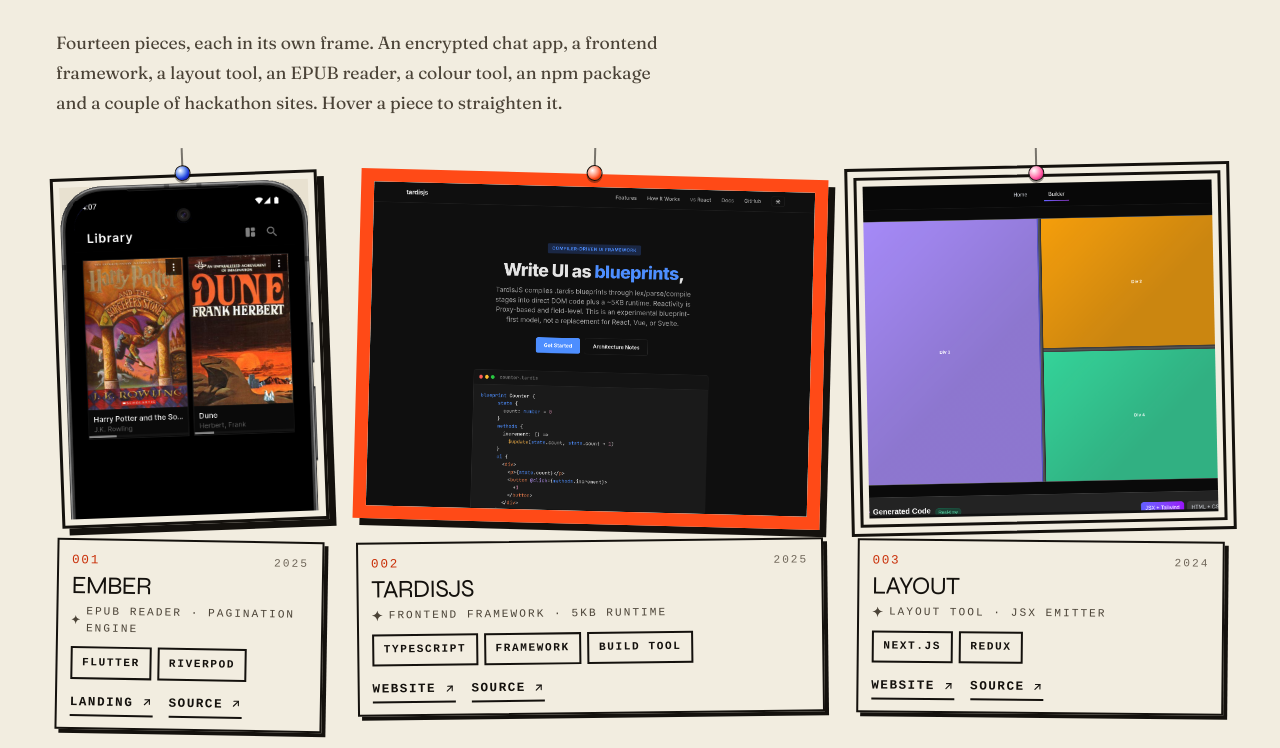
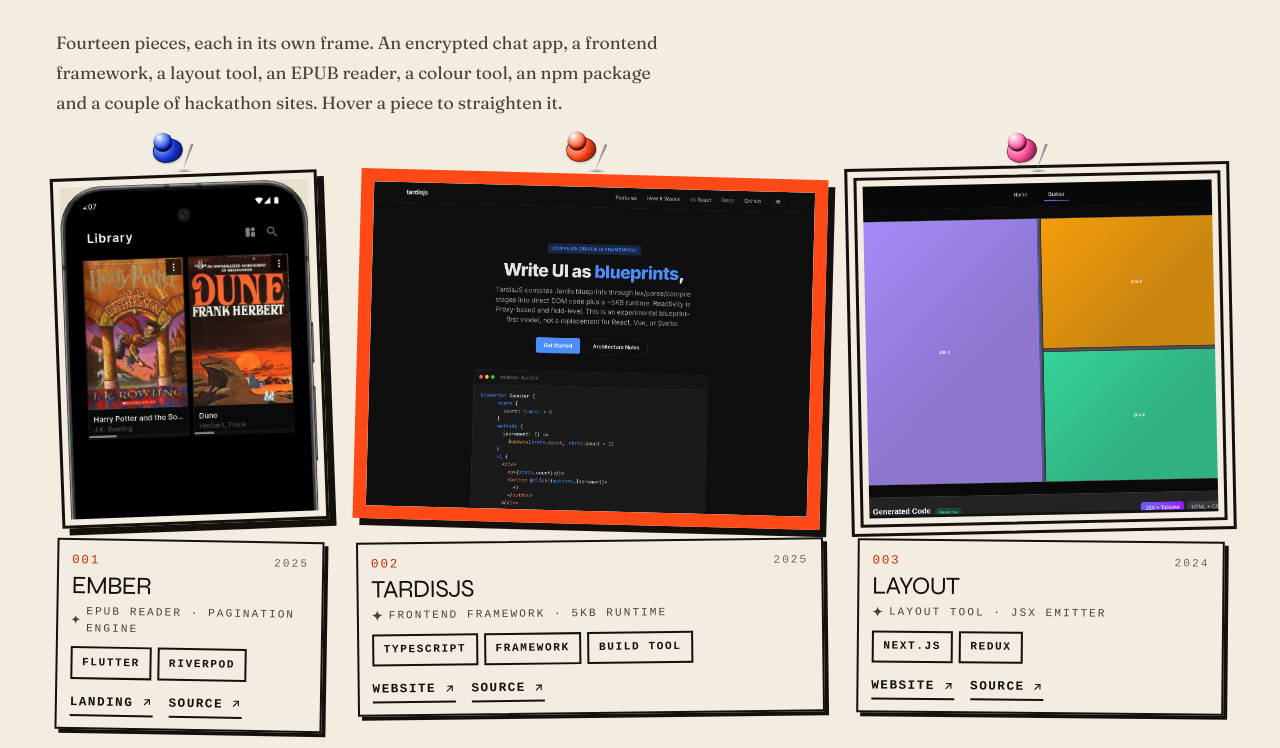
Before and after one commit to devansharora18/portfolio, a React (Vite) app: page / in a window 1280 px wide. Shown: the part 1380-2128 px from the top of the page. Built offline with nearby package versions, Linux system fonts and the light colour scheme; a web font is replaced by a local one.

Commit message:
feat(wall): real pushpins, and drop the hanging wire

```diff
--- a/src/components/Wall.tsx
+++ b/src/components/Wall.tsx
@@ -74,11 +74,12 @@
               }}
             >
               <div className="hang">
-                <span className="wire" aria-hidden="true" />
                 <span
                   className={`pin${i % 3 === 0 ? " pin--ultra" : i % 3 === 2 ? " pin--pop" : ""}`}
                   aria-hidden="true"
-                />
+                >
+                  <i />
+                </span>
                 <div
                   className={`fig ${FRAMES[i % FRAMES.length]}${
                     project.shape === "slab" ? " fig--slab" : ""
--- a/src/index.css
+++ b/src/index.css
@@ -448,24 +448,85 @@
     border: 2px solid var(--ink);
   }
 
+  /* A pushpin seen from above at an angle: a tilted disc, a domed grip, a
+     tapered steel needle and the soft contact shadow where it enters the board.
+     Colour comes from --pin-c. The needle tip sits at box (31, 40). */
   .pin {
+    --pin-c: var(--verm);
     position: absolute;
-    top: -9px;
     left: 50%;
-    width: 16px;
-    height: 16px;
+    top: -44px;
+    width: 46px;
+    height: 42px;
+    margin-left: -31px;
+    z-index: 4;
+    pointer-events: none;
+    background: radial-gradient(
+      12px 5px at 33px 42px,
+      color-mix(in oklab, var(--ink) 46%, transparent),
+      transparent 72%
+    );
+  }
+  .pin > i {
+    /* starts well inside the disc so the steel emerges from it, tip at (31.5,40) */
+    position: absolute;
+    left: 29.7px;
+    top: 12.3px;
+    width: 3.6px;
+    height: 27.7px;
+    transform-origin: 50% 100%;
+    transform: rotate(20deg);
+    background: linear-gradient(
+      to right,
+      #efefef 0%,
+      #c9c9c9 26%,
+      #8a8a8a 60%,
+      #4b4b4b 100%
+    );
+    clip-path: polygon(50% 100%, 0 0, 100% 0);
+  }
+  .pin::before {
+    content: "";
+    position: absolute;
+    z-index: 1;
+    left: 1.5px;
+    top: 8px;
+    width: 30px;
+    height: 24px;
     border-radius: 50%;
-    background: radial-gradient(circle at 34% 32%, #fff, var(--verm) 62%, color-mix(in oklab, var(--verm) 60%, #000) 100%);
-    border: 1.5px solid var(--ink);
-    transform: translateX(-50%);
-    z-index: 3;
-    box-shadow: 0 2px 0 color-mix(in oklab, var(--ink) 40%, transparent);
+    transform: rotate(-10deg);
+    background: radial-gradient(
+      circle at 32% 26%,
+      color-mix(in oklab, var(--pin-c) 34%, #fff) 0%,
+      var(--pin-c) 48%,
+      color-mix(in oklab, var(--pin-c) 34%, #000) 100%
+    );
+    box-shadow: inset 0 0 0 0.5px color-mix(in oklab, var(--pin-c) 32%, #000),
+      0 1px 2px color-mix(in oklab, var(--ink) 30%, transparent);
+  }
+  .pin::after {
+    content: "";
+    position: absolute;
+    z-index: 1;
+    left: 3px;
+    top: 1.5px;
+    width: 19px;
+    height: 19px;
+    border-radius: 50%;
+    background: radial-gradient(
+      circle at 31% 23%,
+      #fff 0%,
+      color-mix(in oklab, var(--pin-c) 42%, #fff) 22%,
+      var(--pin-c) 60%,
+      color-mix(in oklab, var(--pin-c) 46%, #000) 100%
+    );
+    box-shadow: inset -1px -2px 3px color-mix(in oklab, var(--pin-c) 30%, #000);
   }
   .pin--ultra {
-    background: radial-gradient(circle at 34% 32%, #fff, var(--ultra) 62%, color-mix(in oklab, var(--ultra) 60%, #000) 100%);
+    --pin-c: var(--ultra);
   }
   .pin--pop {
-    background: radial-gradient(circle at 34% 32%, #fff, var(--pop) 62%, color-mix(in oklab, var(--pop) 55%, #000) 100%);
+    --pin-c: var(--pop);
   }
 
   /* washi tape */
@@ -779,16 +840,6 @@
     border-color: var(--pop);
     box-shadow: 4px 4px 0 var(--pop);
   }
-  .wire {
-    position: absolute;
-    left: 50%;
-    top: -26px;
-    width: 2px;
-    height: 26px;
-    background: var(--ink);
-    transform: translateX(-50%);
-    opacity: 0.55;
-  }
 
   /* ------------------------------------------------------------- ledger -- */
   .ledger {
```
